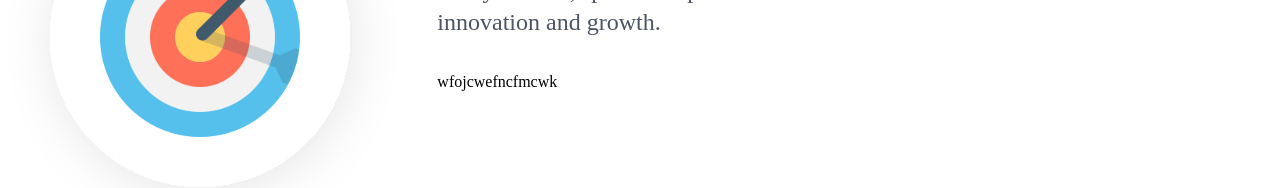
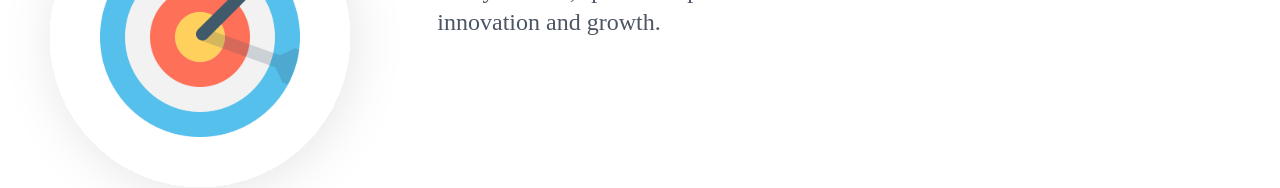
Before and after one commit to ideopedia/client, a Next.js app: page /about in a window 1280 px wide. Shown: the part 931-1119 px from the top of the page. Built offline with nearby package versions, Linux system fonts and the light colour scheme.

Commit message:
Update about.js

```diff
--- a/pages/about.js
+++ b/pages/about.js
@@ -51,7 +51,7 @@ const About = () => {
               Ideas that can catalyse India,s path to unprecedented innovation
               and growth.
             </div>
-            <div>wfojcwefncfmcwk</div>
+
           </div>
         </div>
       </div>
```
